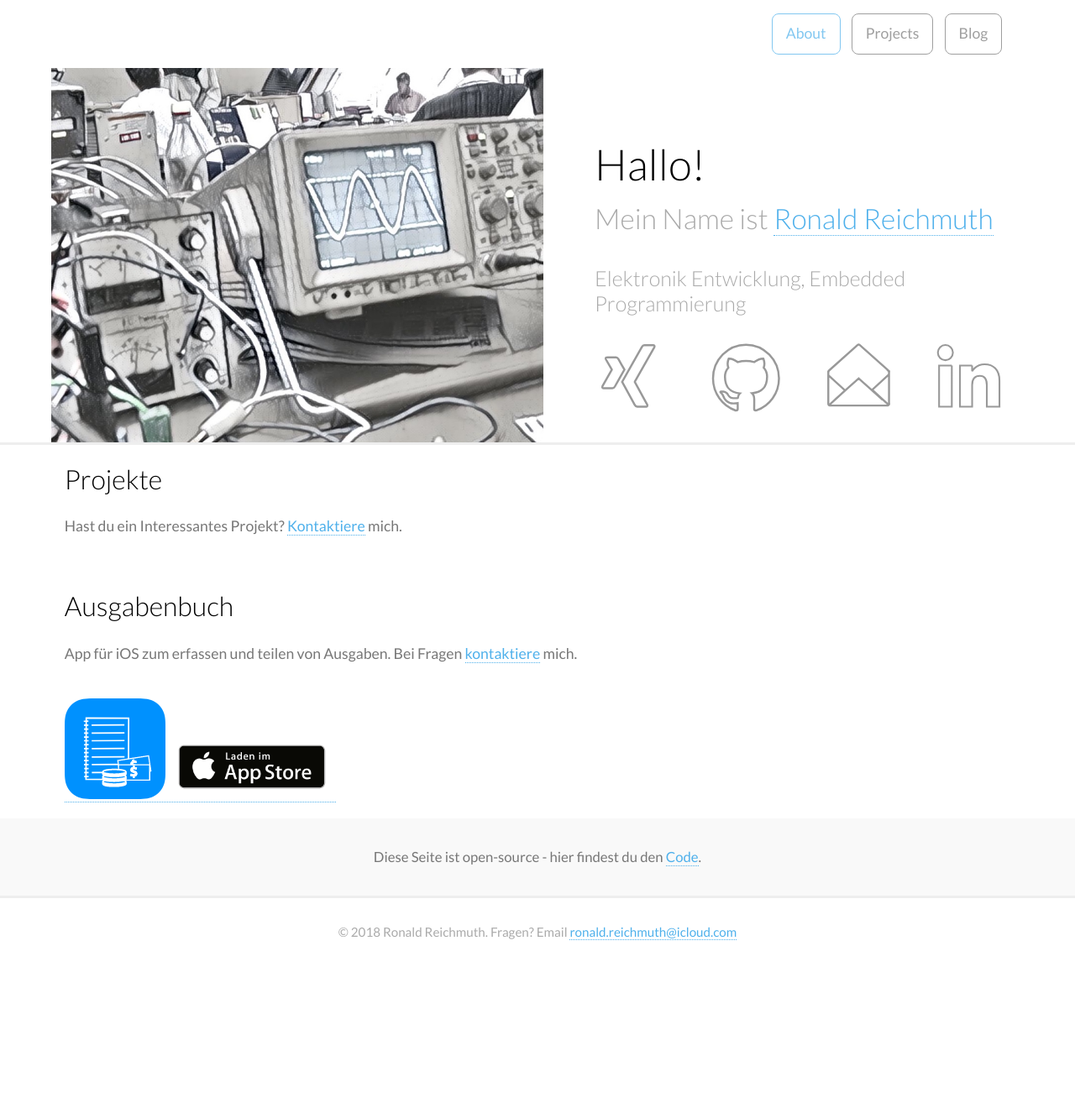
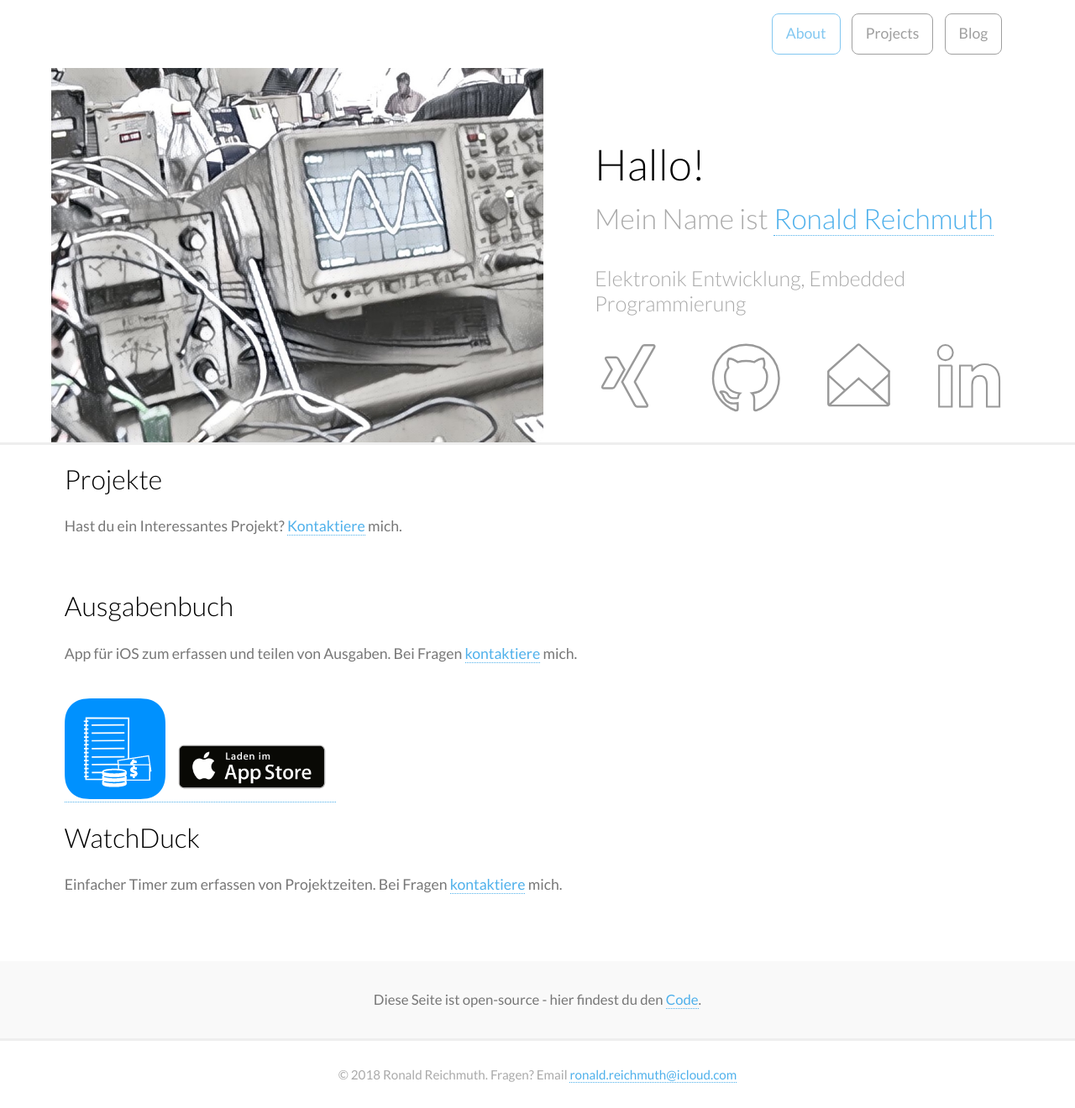
Before and after one commit to ronaldreichmuth/ronaldreichmuth.github.io, a Jekyll site: the page built from projects/index.html, in a window 1280 px wide. Shown: the whole page at 84% size. Built offline with Jekyll 4.4.1, drawn with Linux system fonts in a browser that asks for light colours; before the commit the page ends 1150 px from its top, so only the background shows below that.

Commit message:
Update index.html

```diff
--- a/projects/index.html
+++ b/projects/index.html
@@ -14,6 +14,9 @@ title: Projekte
   <img alt="Ausgabenbuch" src="/assets/images/app_store_badge.png" style="width: 200px; height: 77px;" title="Ausgabenbuch jetzt im AppStore für dein iPhone beziehen"/>
 </a>
 
+<h1>WatchDuck</h1>
+<p>Einfacher Timer zum erfassen von Projektzeiten. Bei Fragen <a href='/about'>kontaktiere</a> mich.</p><br>
+
 
 <br>
 
```
